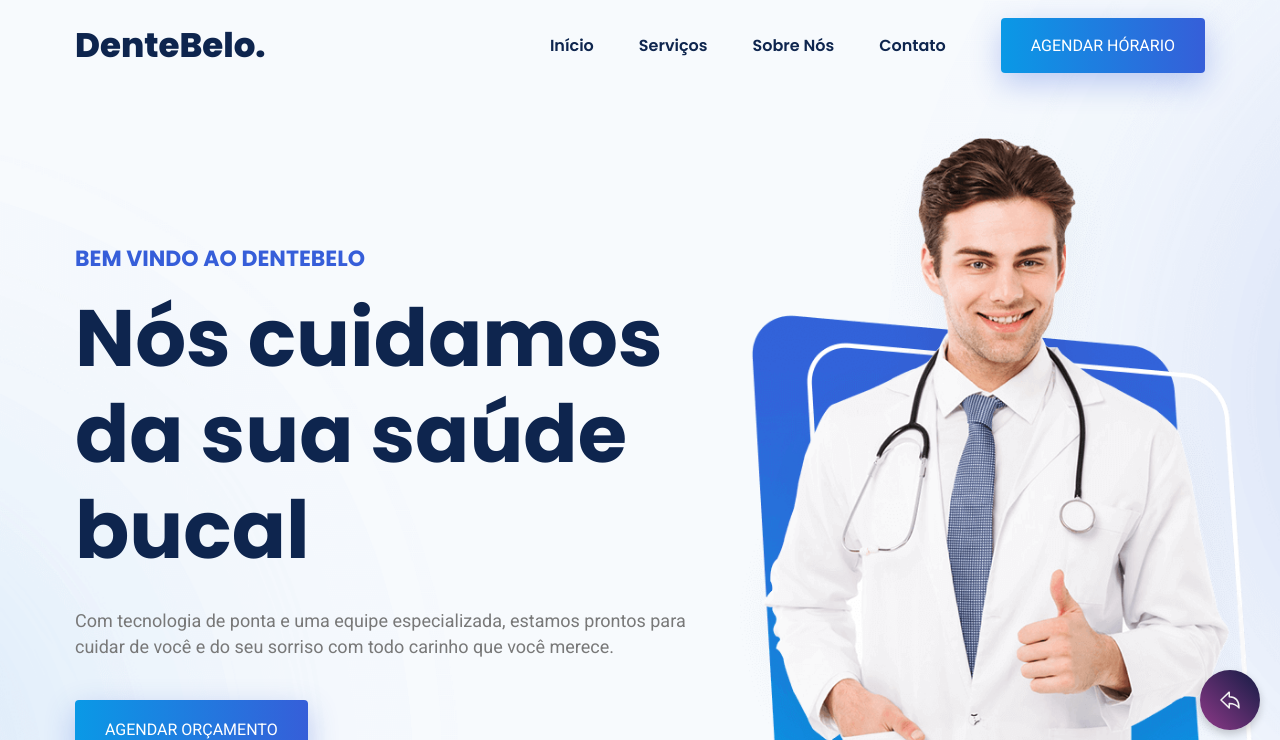
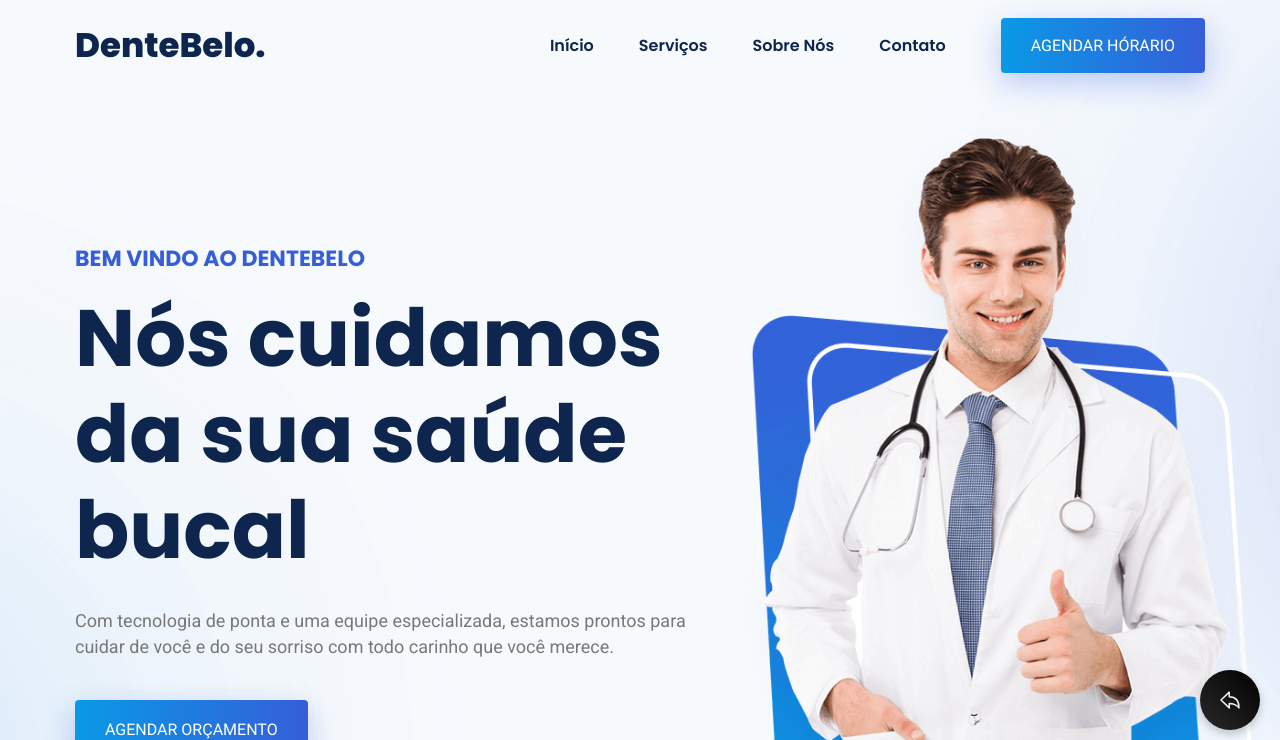
Before and after one commit to SorayaCop/dentebelo, a plain HTML site: page index.html in a window 1280 px wide. Shown: the part 60-800 px from the top of the page. Drawn offline with nearby package versions, Linux system fonts and the light colour scheme.

Commit message:
Update index.html

```diff
--- a/index.html
+++ b/index.html
@@ -27,7 +27,7 @@
       right: 20px;
       width: 60px;
       height: 60px;
-      background: linear-gradient(-135deg, #141c44, #8e3988);
+      background: linear-gradient(-135deg, #010101, #292929);
       border-radius: 50%;
       display: flex;
       justify-content: center;
@@ -40,7 +40,7 @@
     }
 
     .fixed-icon:hover {
-      background: linear-gradient(-135deg, #8e3988, #141c44);
+      background: linear-gradient(-135deg, #292929, #010101);
     }
   </style>
 </head>
```
